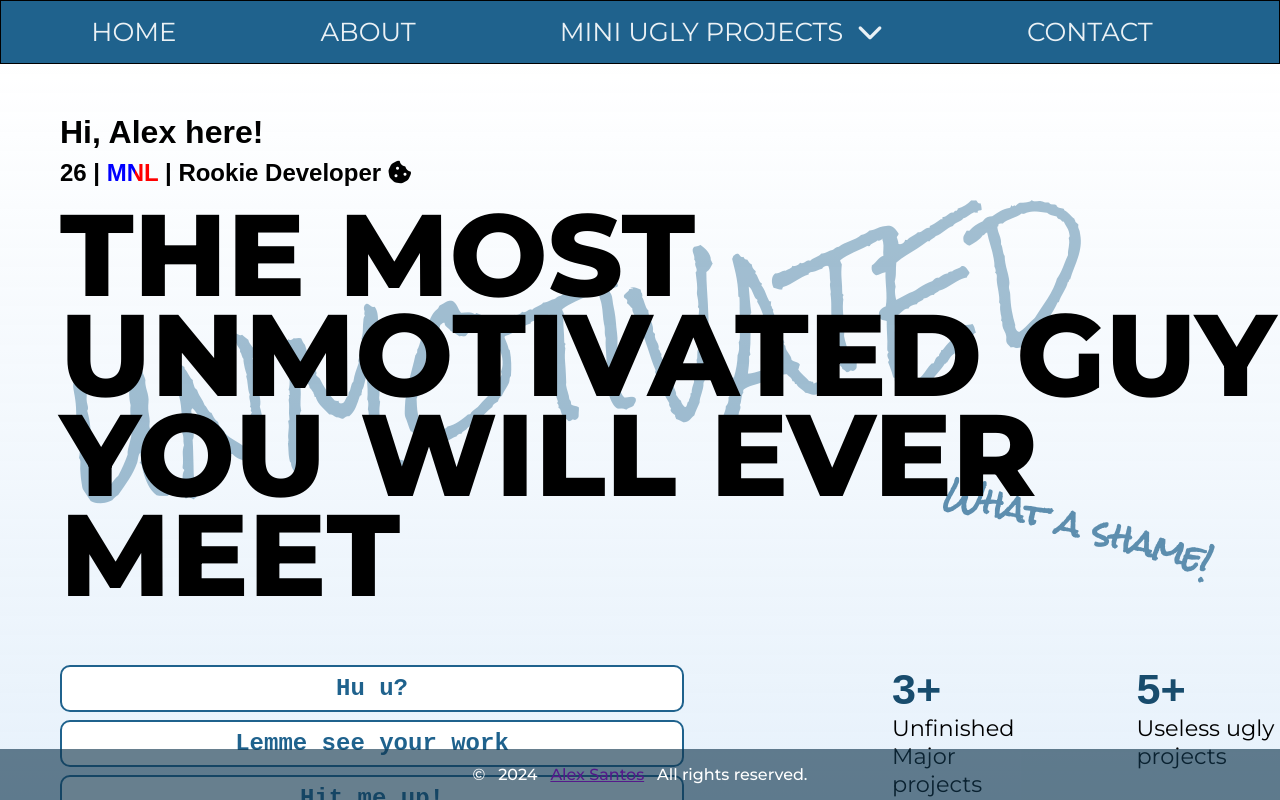
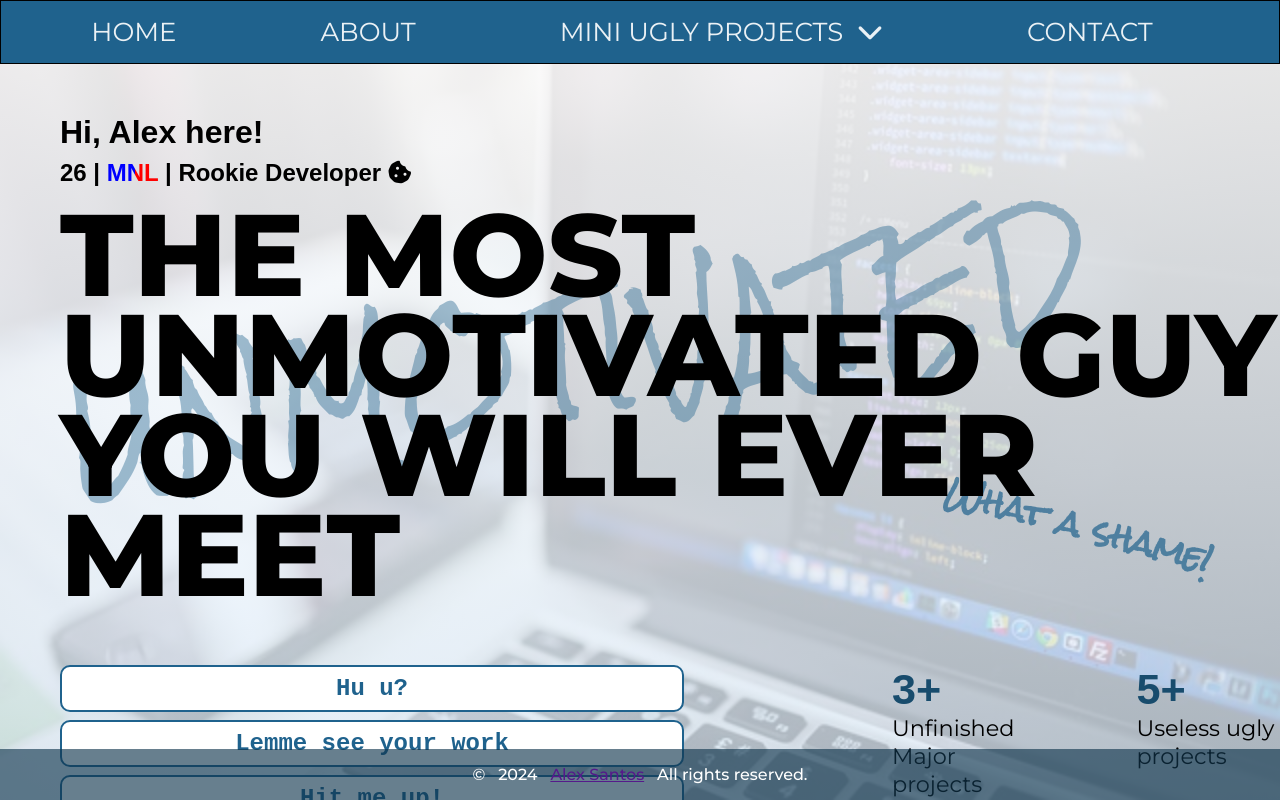
Before and after one commit to alex-s4/Personal-Portfolio, a plain HTML site: page index.html in a window 1280 px wide. Drawn offline with nearby package versions, Linux system fonts and the light colour scheme; the site is published under a folder, as on GitHub Pages, so addresses that start at the root find nothing; a web font is replaced by a local one.

Commit message:
fix render image on github page

```diff
--- a/styles.css
+++ b/styles.css
@@ -172,7 +172,7 @@ nav {
     width: -webkit-fill-available;
     height: -webkit-fill-available;
     background-color: #22222231;
-    background: linear-gradient(rgba(255, 255, 255, 0.9), #dfedfac0), url("/img/programming-1.jpg");
+    background: linear-gradient(rgba(255, 255, 255, 0.9), #dfedfac0), url("img/programming-1.jpg");
     background-repeat: no-repeat;
     background-size: cover;
     /* background-position: bottom; */
```
